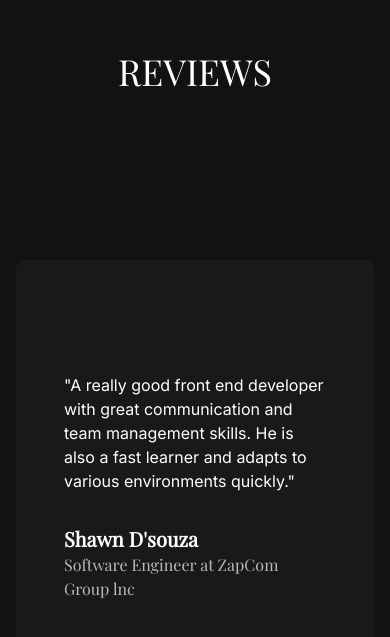
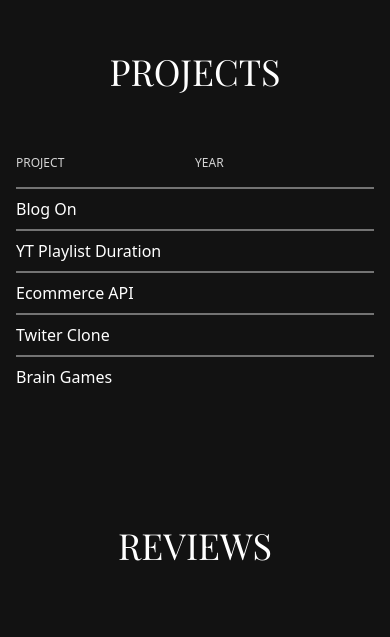
Before and after one commit to shm-dtt/portfolio-v2, a Next.js app: page / in a window 390 px wide. Shown: the part 857-1494 px from the top of the page. Built offline with nearby package versions, Linux system fonts and the light colour scheme; no server answers.

Commit message:
Added Project section

```diff
--- a/app/data/Data.tsx
+++ b/app/data/Data.tsx
@@ -50,3 +50,21 @@ export const testimonials = [
     //   color: "#515151",
     // },
   ];
+
+  export const projects = [
+    {
+      name: "Blog On",
+    },
+    {
+      name: "YT Playlist Duration",
+    },
+    {
+      name: "Ecommerce API",
+    },
+    {
+      name: "Twiter Clone",
+    },
+    {
+      name: "Brain Games",
+    },
+  ];
--- a/app/layout.tsx
+++ b/app/layout.tsx
@@ -3,7 +3,7 @@ import "./globals.css";
 
 export const metadata: Metadata = {
   title: "Soham Dutta - Full Stack Developer",
-  description: "Portfolio of Soham Dutta",
+  description: "Full Stack Developer, Currently working at Nokia in Bengaluru, India",
 };
 
 export default function RootLayout({
--- a/app/page.tsx
+++ b/app/page.tsx
@@ -9,6 +9,7 @@ import Contact from "@/components/Contact/Contact";
 import Experience from "@/components/Experience/Experience";
 import Testimonials from "@/components/Testimonials/Testimonials";
 import SpotifyStatus from "@/components/SpotifyStatus/SpotifyStatus";
+import Projects from "@/components/Projects/Projects";
 
 export default function Home() {
 
@@ -36,6 +37,7 @@ export default function Home() {
       </AnimatePresence>
     <Header/>
     <LandingPage />
+    <Projects/>
     {/* <Experience/> */}
     <Testimonials/>
     <Contact/>
--- /dev/null
+++ b/components/Projects/Card.tsx
@@ -0,0 +1,48 @@
+import React from "react";
+import gsap from "gsap";
+
+interface CardProps {
+  name: string;
+  i: number;
+}
+
+const Card: React.FC<CardProps> = ({ name, i }) => {
+  const manageMouseEnter = (
+    e: React.MouseEvent<HTMLDivElement, MouseEvent>,
+    i: number
+  ) => {
+    gsap.to(e.target, {
+      backgroundColor: "#FFFFFF",
+      duration: 0.2,
+      color: "black",
+    });
+  };
+
+  const manageMouseLeave = (
+    e: React.MouseEvent<HTMLDivElement, MouseEvent>,
+    i: number
+  ) => {
+    gsap.to(e.target, {
+      backgroundColor: "#121212",
+      duration: 0.1,
+      delay: 0.1,
+      color: "white",
+    });
+  };
+
+  return (
+    <div
+      className=" border-t-2 border-neutral-500 text-white py-2"
+      onMouseEnter={(e) => {
+        manageMouseEnter(e, i);
+      }}
+      onMouseLeave={(e) => {
+        manageMouseLeave(e, i);
+      }}
+    >
+      {name}
+    </div>
+  );
+};
+
+export default Card;
--- /dev/null
+++ b/components/Projects/Projects.tsx
@@ -0,0 +1,31 @@
+import { projects } from '@/app/data/Data';
+import { playfairDisplay } from '@/app/fonts/Fonts'
+import React from 'react'
+import Card from './Card';
+
+
+const Projects: React.FC = () => {
+
+  return (
+    <div className=" flex flex-col">
+      <div className="text-white text-center">
+      <p
+        className={`${playfairDisplay.className} lg:text-5xl text-4xl uppercase `}
+      >
+        Projects
+      </p>
+      </div>
+      <div className=" mx-4 mb-32 mt-16">
+        <div className='text-neutral-300 flex items-center uppercase text-xs mb-4'>
+            <p className=' flex-1'>Project</p>
+            <p className=' flex-1'>Year</p>
+        </div>
+        {projects.map((project, i) => {
+          return <Card key={`p_${i}`} {...project} i={i} />;
+        })}
+      </div>
+    </div>
+  )
+}
+
+export default Projects
```
